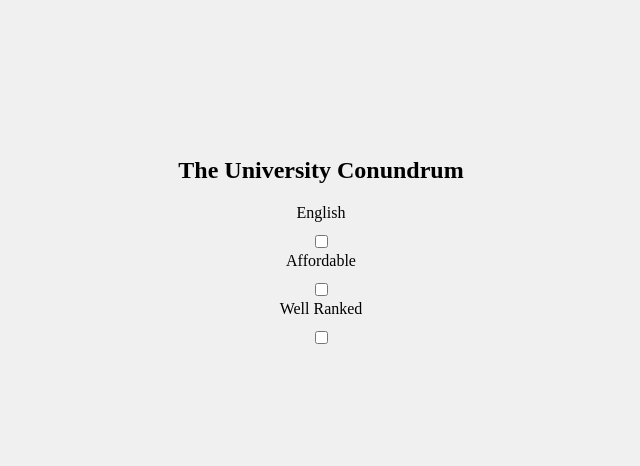
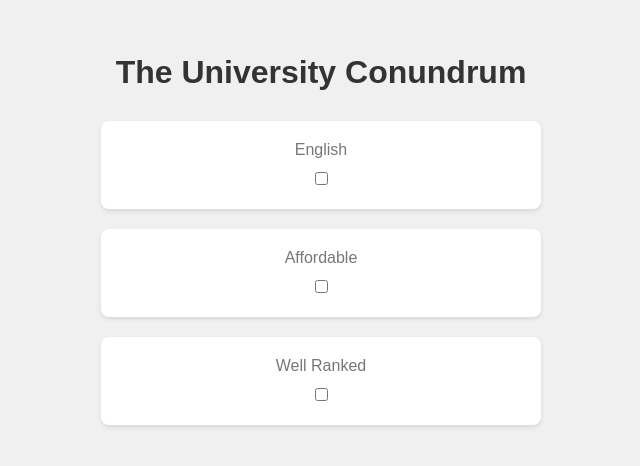
Before and after one commit to JellyPumps/the-university-conundrum, a plain HTML site: page index.html in a window 1280 px wide. Shown: the part 156-622 px from the top of the page, without its empty margins (319-959 px from the left). Drawn offline with Linux system fonts and the light colour scheme.

Commit message:
even silly pages deserve good styling

```diff
--- a/index.css
+++ b/index.css
@@ -1,22 +1,44 @@
+/* Reset some default styles */
+body, h1, p {
+    margin: 0;
+    padding: 0;
+}
+
+body {
+    font-family: Arial, sans-serif;
+    background-color: #f0f0f0;
+}
+
 body {
     display: flex;
     flex-direction: column;
     align-items: center;
     justify-content: center;
-    height: 100vh;
-    margin: 0;
-    background-color: #f0f0f0;
+    min-height: 100vh;
 }
+
 h1 {
-    font-size: 24px;
+    font-size: 32px;
     text-align: center;
     margin-bottom: 20px;
+    color: #333;
 }
+
 .slider-container {
     display: flex;
     flex-direction: column;
     align-items: center;
+    padding: 20px;
+    margin: 10px;
+    border-radius: 8px;
+    box-shadow: 0 2px 4px rgba(0, 0, 0, 0.1);
+    background-color: #fff;
+    width: 80%;
+    max-width: 400px;
 }
+
 .slider-label {
     margin-bottom: 10px;
+    font-size: 16px;
+    color: #777;
 }
```
